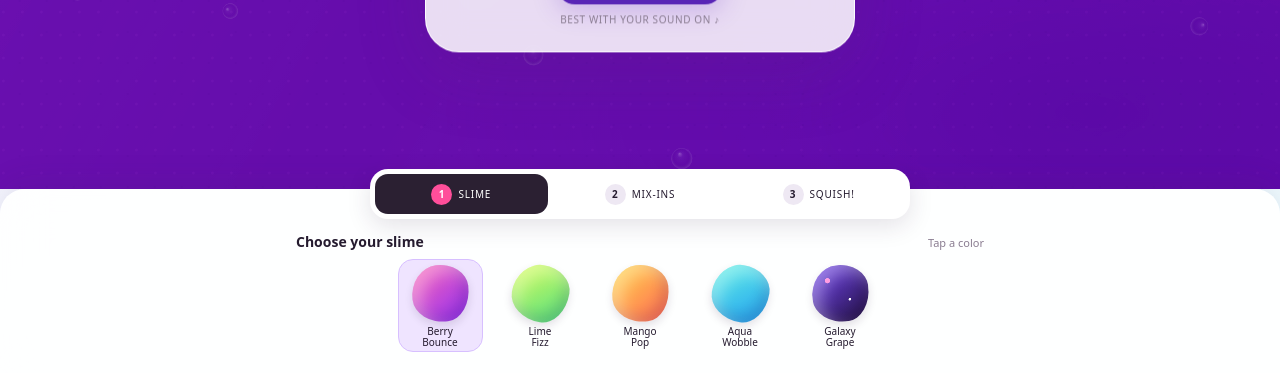
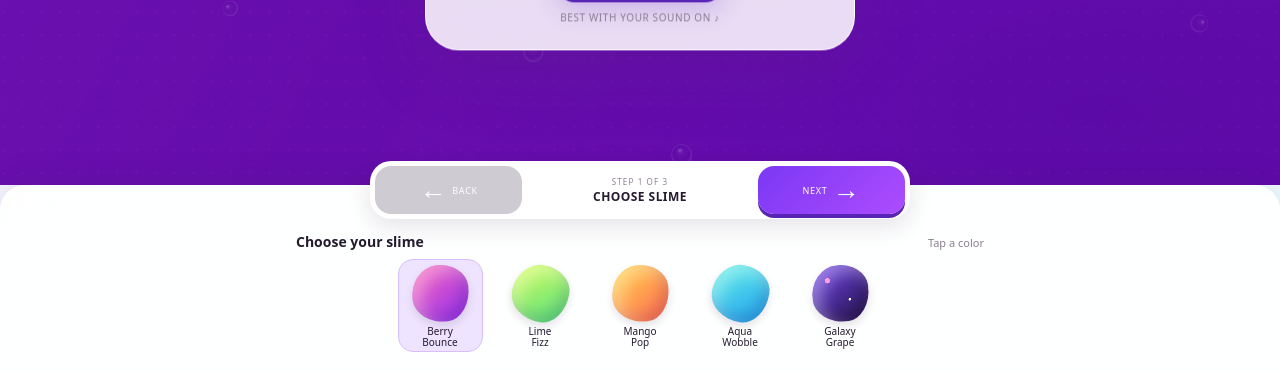
Before and after one commit to bitpixi2/rye-ryes-slime-time, a website built with Vite: page index.html in a window 1280 px wide. Both pictures are taken after a click on the button "RYE-RYE’S SLIME TIME". Shown: the part 427-800 px from the top of the page. Built offline with nearby package versions, Linux system fonts and the light colour scheme; what webgl-fluid-enhanced would draw is missing.

Commit message:
Replace step tabs with arrow navigation

```diff
--- a/index.html
+++ b/index.html
@@ -47,10 +47,17 @@
       </section>
 
       <section class="maker-panel" id="makerPanel" aria-label="Slime maker steps">
-        <nav class="step-tabs" aria-label="Slime making steps">
-          <button class="step-tab active" data-step="base" aria-selected="true"><b>1</b><span>SLIME</span></button>
-          <button class="step-tab" data-step="mix" aria-selected="false"><b>2</b><span>MIX-INS</span></button>
-          <button class="step-tab" data-step="squish" aria-selected="false"><b>3</b><span>SQUISH!</span></button>
+        <nav class="step-navigation" aria-label="Move through slime making steps">
+          <button class="step-arrow step-back" id="previousStepButton" aria-label="Previous step" disabled>
+            <span class="arrow-glyph" aria-hidden="true">←</span><span>BACK</span>
+          </button>
+          <div class="step-status" aria-live="polite">
+            <span id="stepCount">STEP 1 OF 3</span>
+            <strong id="stepName">CHOOSE SLIME</strong>
+          </div>
+          <button class="step-arrow step-next" id="nextStepButton" aria-label="Next step: add mix-ins">
+            <span>NEXT</span><span class="arrow-glyph" aria-hidden="true">→</span>
+          </button>
         </nav>
 
         <div class="step-content active" data-panel="base">
--- a/src/main.js
+++ b/src/main.js
@@ -14,6 +14,10 @@ const hintBubble = document.querySelector('#hintBubble');
 const soundButton = document.querySelector('#soundButton');
 const resetButton = document.querySelector('#resetButton');
 const exitPlayButton = document.querySelector('#exitPlayButton');
+const previousStepButton = document.querySelector('#previousStepButton');
+const nextStepButton = document.querySelector('#nextStepButton');
+const stepCount = document.querySelector('#stepCount');
+const stepName = document.querySelector('#stepName');
 
 exitPlayButton.inert = true;
 
@@ -832,16 +836,34 @@ function saveRecipe() {
   }
 }
 
-function setStep(step) {
+const stepOrder = ['base', 'mix', 'squish'];
+const stepDetails = {
+  base: { name: 'CHOOSE SLIME', shortName: 'choose slime', hint: '1 · Choose your slime!' },
+  mix: { name: 'ADD MIX-INS', shortName: 'add mix-ins', hint: '2 · Add your mix-ins!' },
+  squish: { name: 'READY TO SQUISH', shortName: 'squish your slime', hint: '3 · Ready to squish!' },
+};
+
+function setStep(step, { feedback = true } = {}) {
+  const stepIndex = stepOrder.indexOf(step);
+  if (stepIndex < 0) return;
   state.step = step;
-  document.querySelectorAll('.step-tab').forEach((button) => {
-    const selected = button.dataset.step === step;
-    button.classList.toggle('active', selected);
-    button.setAttribute('aria-selected', String(selected));
-  });
   document.querySelectorAll('.step-content').forEach((panel) => panel.classList.toggle('active', panel.dataset.panel === step));
-  audio.release(step === 'base' ? 5 : step === 'mix' ? 9 : 13);
-  haptic(6);
+  stepCount.textContent = `STEP ${stepIndex + 1} OF ${stepOrder.length}`;
+  stepName.textContent = stepDetails[step].name;
+  previousStepButton.disabled = stepIndex === 0;
+  nextStepButton.disabled = stepIndex === stepOrder.length - 1;
+  previousStepButton.setAttribute('aria-label', stepIndex === 0 ? 'No previous step' : `Back to ${stepDetails[stepOrder[stepIndex - 1]].shortName}`);
+  nextStepButton.setAttribute('aria-label', stepIndex === stepOrder.length - 1 ? 'All steps complete' : `Next step: ${stepDetails[stepOrder[stepIndex + 1]].shortName}`);
+  if (feedback) {
+    audio.release(step === 'base' ? 5 : step === 'mix' ? 9 : 13);
+    haptic(6);
+    showHint(stepDetails[step].hint, 1200);
+  }
+}
+
+function moveStep(direction) {
+  const nextIndex = clamp(stepOrder.indexOf(state.step) + direction, 0, stepOrder.length - 1);
+  if (stepOrder[nextIndex] !== state.step) setStep(stepOrder[nextIndex]);
 }
 
 function showHint(message, duration = 1500) {
@@ -912,6 +934,7 @@ function exitPlayMode() {
 function goHome() {
   if (state.playMode) exitPlayMode();
   state.started = false;
+  setStep('base', { feedback: false });
   welcomeCard.classList.remove('hidden');
   welcomeCard.inert = false;
   welcomeCard.removeAttribute('aria-hidden');
@@ -935,6 +958,8 @@ document.querySelector('#startButton').addEventListener('click', startMaking);
 makerPanel.addEventListener('click', () => {
   if (!state.started) startMaking();
 }, { capture: true });
+previousStepButton.addEventListener('click', () => moveStep(-1));
+nextStepButton.addEventListener('click', () => moveStep(1));
 document.querySelector('#squishButton').addEventListener('click', enterPlayMode);
 document.querySelector('#homeButton').addEventListener('click', goHome);
 exitPlayButton.addEventListener('click', exitPlayMode);
@@ -952,8 +977,6 @@ soundButton.addEventListener('click', () => {
   haptic(5);
   saveRecipe();
 });
-
-document.querySelectorAll('.step-tab').forEach((button) => button.addEventListener('click', () => setStep(button.dataset.step)));
 
 document.querySelectorAll('.slime-choice').forEach((button) => {
   const selected = button.dataset.slime === state.theme;
--- a/src/style.css
+++ b/src/style.css
@@ -190,6 +190,8 @@ button:focus-visible { outline: 4px solid #1d94ff; outline-offset: 3px; }
 .maker-panel {
   position: relative;
   z-index: 15;
+  width: 100%;
+  min-width: 0;
   background: var(--panel);
   backdrop-filter: blur(20px);
   border-radius: 25px 25px 0 0;
@@ -200,11 +202,15 @@ button:focus-visible { outline: 4px solid #1d94ff; outline-offset: 3px; }
 }
 .maker-panel.play-mode { transform: translateY(110%); max-height: 0; }
 
-.step-tabs { display: grid; grid-template-columns: repeat(3, 1fr); gap: 6px; max-width: 540px; margin: -18px auto 7px; padding: 5px; border-radius: 18px; background: #fff; box-shadow: 0 7px 24px rgba(51,28,68,.13); }
-.step-tab { border: 0; border-radius: 13px; background: transparent; min-height: 40px; display: flex; justify-content: center; align-items: center; gap: 6px; font-size: 10px; letter-spacing: .8px; cursor: pointer; }
-.step-tab b { display: grid; place-items: center; width: 21px; height: 21px; border-radius: 50%; background: #eee8f3; font-size: 10px; }
-.step-tab.active { background: #2b2032; color: #fff; }
-.step-tab.active b { background: #ff4e9a; }
+.step-navigation { display: grid; grid-template-columns: minmax(70px, 1fr) minmax(120px, 1.5fr) minmax(70px, 1fr); align-items: center; gap: 7px; max-width: 540px; margin: -22px auto 7px; padding: 5px; border-radius: 21px; background: #fff; box-shadow: 0 7px 24px rgba(51,28,68,.13); }
+.step-arrow { min-height: 48px; border: 0; border-radius: 16px; display: flex; align-items: center; justify-content: center; gap: 5px; padding: 3px 8px; color: #fff; background: linear-gradient(135deg, #7b38f3, #ad4cff); box-shadow: 0 4px 0 #5824b6; font-size: 9px; letter-spacing: .7px; cursor: pointer; transition: transform .12s ease, box-shadow .12s ease, opacity .18s ease; }
+.step-arrow .arrow-glyph { font-size: 27px; line-height: .8; margin-top: -2px; }
+.step-arrow:active:not(:disabled) { transform: translateY(3px) scale(.96); box-shadow: 0 1px 0 #5824b6; }
+.step-arrow:disabled { opacity: .25; cursor: default; box-shadow: none; }
+.step-back { background: #44344e; box-shadow: 0 4px 0 #251b2f; }
+.step-status { min-width: 0; display: flex; flex-direction: column; align-items: center; justify-content: center; text-align: center; line-height: 1; }
+.step-status span { color: #8d7e95; font-size: 8px; letter-spacing: 1.15px; }
+.step-status strong { margin-top: 5px; font-size: 12px; letter-spacing: .45px; white-space: nowrap; }
 
 .step-content { display: none; max-width: 700px; margin: 0 auto; animation: pop-in .24s ease both; }
 .step-content.active { display: block; }
@@ -284,7 +290,7 @@ button:focus-visible { outline: 4px solid #1d94ff; outline-offset: 3px; }
   .app-shell { grid-template-rows: 66px minmax(0, 1fr) auto; }
   .topbar { padding-inline: 26px; }
   .maker-panel { max-height: 244px; padding-bottom: 18px; }
-  .step-tabs { margin-top: -20px; }
+  .step-navigation { margin-top: -24px; }
   .choice-row { gap: 15px; }
   .slime-choice, .mix-choice { flex-basis: 85px; font-size: 10px; }
   .slime-choice i, .mix-choice i { width: 57px; height: 57px; }
@@ -297,7 +303,7 @@ button:focus-visible { outline: 4px solid #1d94ff; outline-offset: 3px; }
   .icon-button { width: 34px; height: 34px; }
   .maker-panel { max-height: 194px; }
   .choice-heading { display: none; }
-  .step-tabs { margin-bottom: 3px; }
+  .step-navigation { margin-bottom: 3px; }
   .slime-choice i, .mix-choice i { width: 39px; height: 39px; }
   .welcome-card { padding: 20px; }
 }
```
Also changed, not shown: progress.md (+2 -0 lines).
